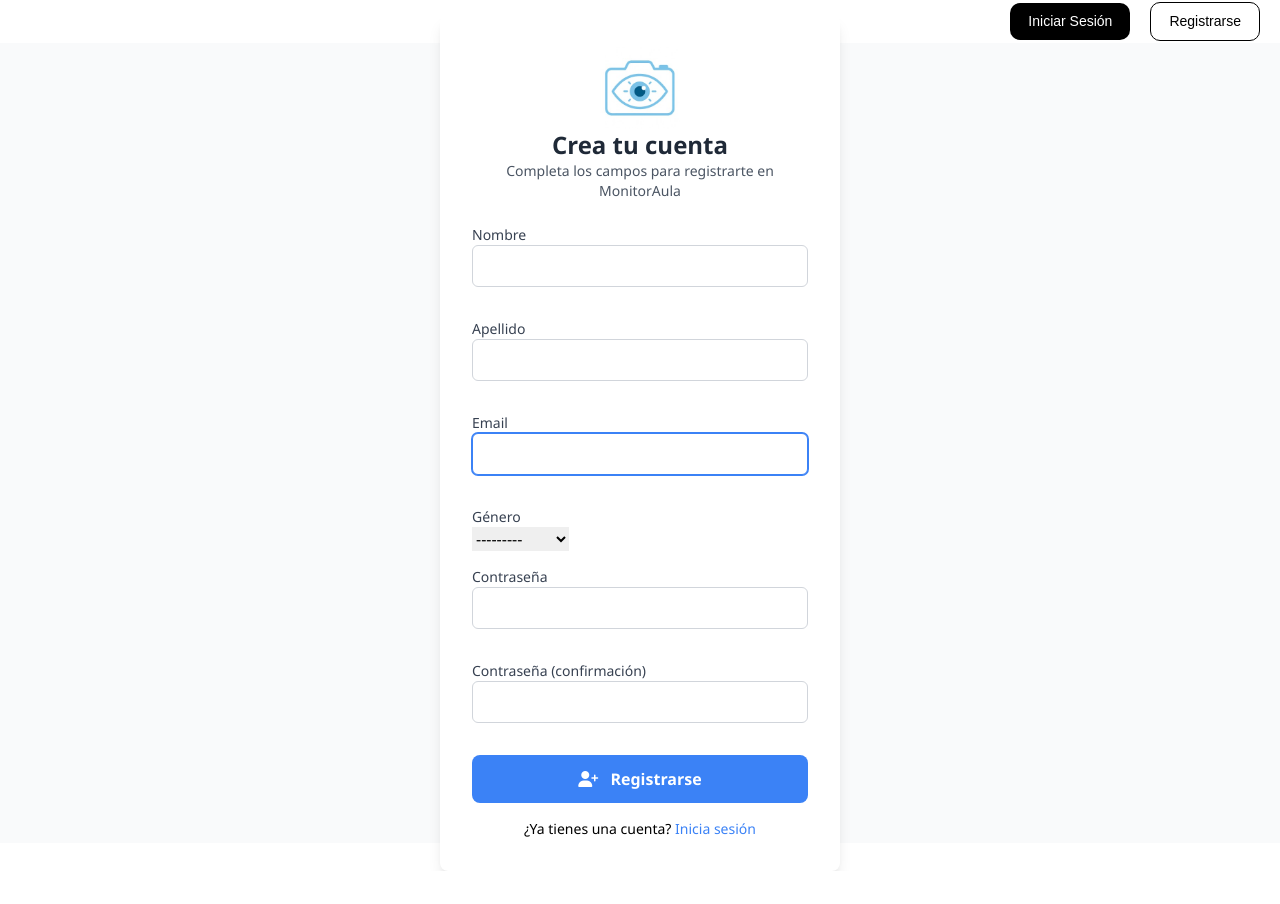
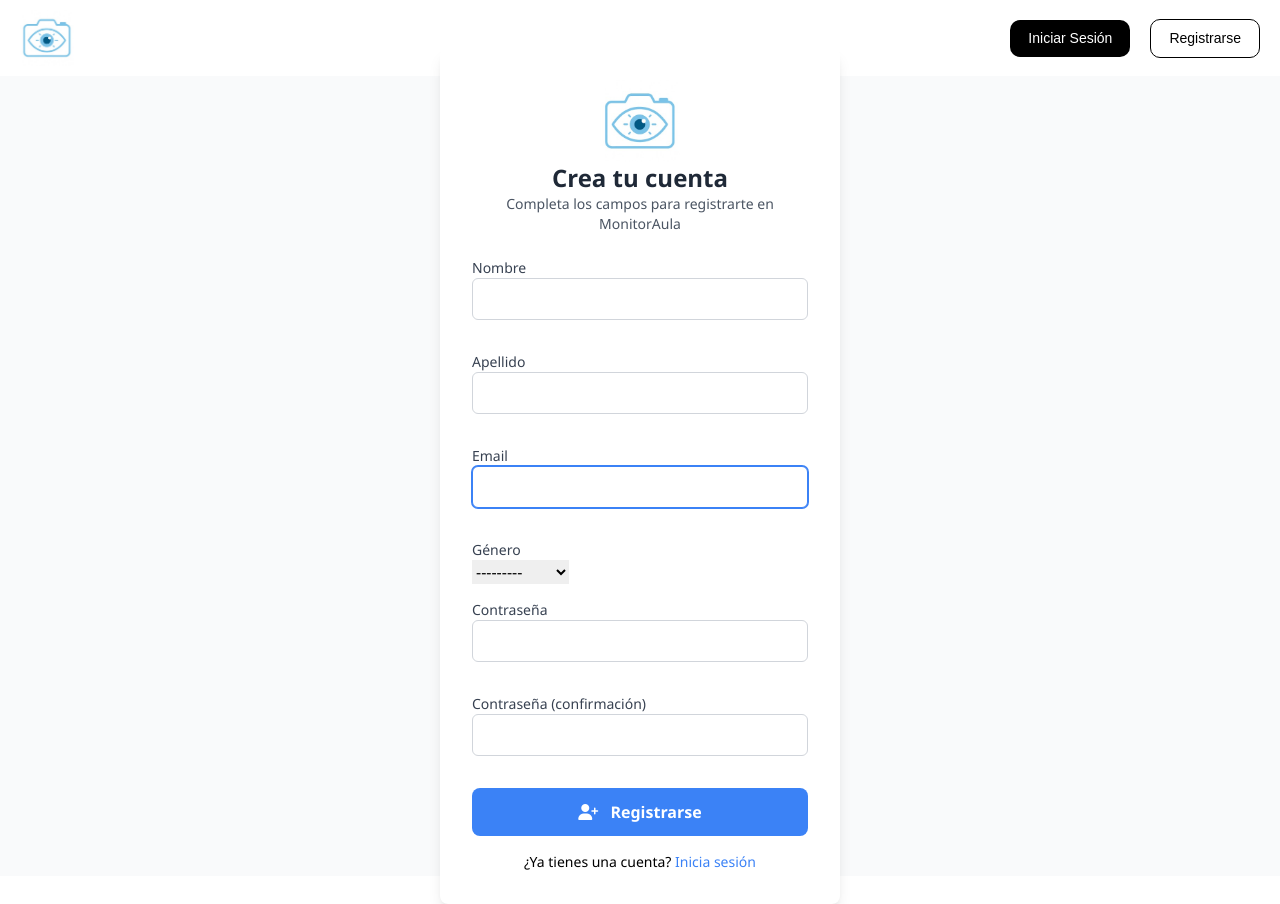
Before and after one commit to alexdcl2003/PAU, a Django app: page /signup/ in a window 1280 px wide. Before the commit the page ends 871 px from the top, so only its background shows below. Run offline with Django 5.2, Linux system fonts and the light colour scheme; some libraries are stand-ins or nearby versions.

Commit message:
Mejoras Logo

```diff
--- a/templates/components/base.html
+++ b/templates/components/base.html
@@ -9,17 +9,47 @@
   <link rel="stylesheet" href="{% static 'Authentication/css/login.css' %}" />
   <script src="https://cdn.tailwindcss.com"></script>
   <link rel="stylesheet" href="https://cdnjs.cloudflare.com/ajax/libs/font-awesome/6.4.0/css/all.min.css">
+
   <style>
+    .header-container {
+      display: flex;
+      justify-content: space-between;
+      align-items: center;
+      padding: 0.625rem 1.25rem;
+    }
+
+    .left-section {
+      display: flex;
+      align-items: center;
+      justify-content: flex-start;
+    }
+
+    .right-section {
+      display: flex;
+      align-items: center;
+      justify-content: flex-end;
+    }
+
+    .logo-img {
+      height: 3.5rem;
+      cursor: pointer;
+      transition: transform 0.3s ease;
+    }
+
+    .logo-img:hover {
+      transform: scale(1.05);
+    }
+
     .usuario-container {
       display: flex;
       align-items: center;
-      gap: 6px;
+      gap: 0.375rem;
       position: relative;
     }
 
     .logo-usuario {
-      width: 32px;
-      height: 32px;
+      width: 2rem;
+      height: 2rem;
       border-radius: 50%;
       transition: transform 0.3s ease;
       cursor: pointer;
@@ -61,26 +101,19 @@
       display: inline-block;
     }
 
-    header {
-      display: flex;
-      justify-content: space-between;
-      align-items: center;
-      padding: 2px 20px;
-    }
-
     nav ul {
       margin: 0;
       padding: 0;
       list-style: none;
       display: flex;
       align-items: center;
-      gap: 20px;
+      gap: 1.25rem;
     }
 
     .btn, .btn-active, .boton-link {
       text-decoration: none;
-      padding: 6px 12px;
-      border-radius: 6px;
+      padding: 0.375rem 0.75rem;
+      border-radius: 0.375rem;
       font-weight: 500;
     }
 
@@ -137,28 +158,22 @@
       white-space: nowrap;
     }
 
-/* Continuar sin registrarse */
     .btn-link {
-  border: 1px solid black;
+      border: 0.0625rem solid black;
       color: black;
       background-color: white;
     }
 
-/* Iniciar sesión */
     .btn-primary {
       background-color: black;
       color: white;
       border: none;
     }
 
-/* Registrarse */
     .btn-outline {
-  border: 1px solid black;
+      border: 0.0625rem solid black;
       color: black;
-  bbtn-primary:hover {
-  background-color: #333;
-}
-ackground-color: white;
+      background-color: white;
     }
 
     .btn-link:hover,
@@ -166,17 +181,20 @@
       background-color: #f0f0f0;
     }
 
-
-
+    .btn-primary:hover {
+      background-color: #333;
+    }
   </style>
 </head>
 <body>
-  <header>
-    <div class="logo">
-      <a href="{% url 'home' %}">
+  <header class="header-container">
+    <div class="left-section">
+      <a href="javascript:history.back();">
+        <img src="{% static 'Authentication/image/logo.jpeg' %}" alt="Logo" class="logo-img">
       </a>
     </div>
 
+    <div class="right-section">
       {% if user.is_authenticated %}
       <nav>
         <ul>
```
Also changed, not shown: other parts of templates/components/base.html (+23 -24 lines). Lines whose indentation alone changed are shown as unchanged.
